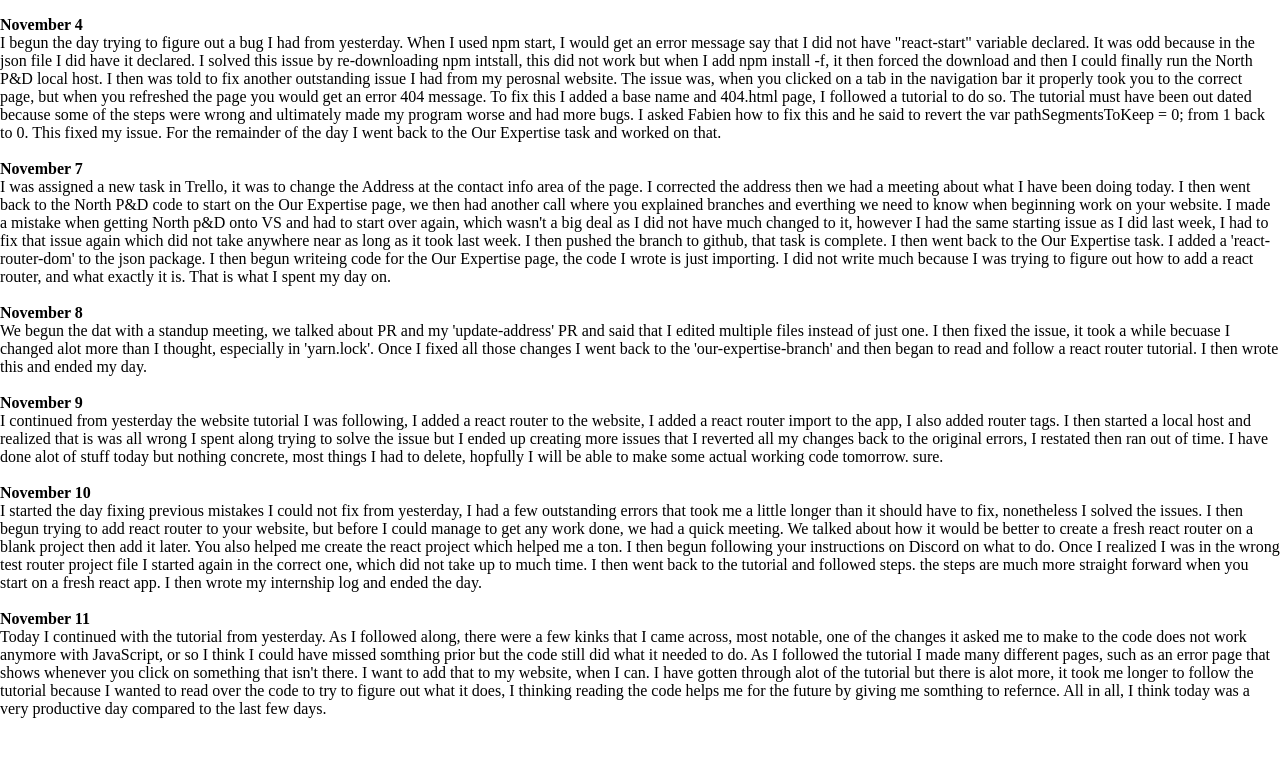
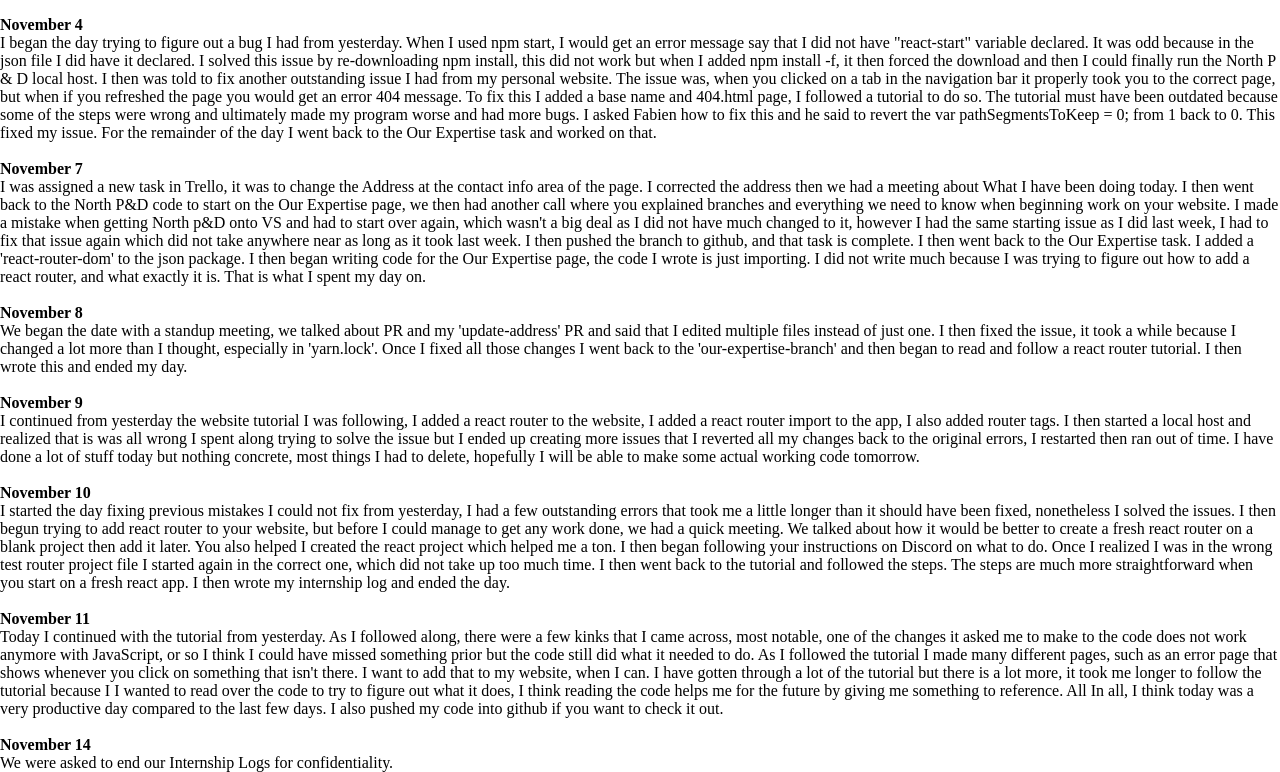
Before and after one commit to Khallan/khallan.github.io, a React (Create React App) app: page /internshiplogs in a window 1280 px wide. Shown: the part 1995-2767 px from the top of the page. Before the commit the page ends 2713 px from the top, so only its background shows below. Built offline with nearby package versions, Linux system fonts and the light colour scheme.

Commit message:
grammar fix

```diff
--- a/src/internshiplogs.js
+++ b/src/internshiplogs.js
@@ -21,10 +21,10 @@ function Internshiplogs() {
         <br />
         <b>October 12</b>
         <br />
-        Today, I have published this website, this took most of the time. I am unsure on how to update the website so I will learn that tomorrow.
-        The link to the old version of my website in the chat for you take a look at.
-         I also created working tabs in the navagation bar. Fabien helped me with creating
-        it and making it work. Tomorrow I will make the navagation bar easier on the eyes and begin learing JavaScript.
+        Today, I published this website. This took most of the time. I am unsure on how to update the website so I will learn that tomorrow.
+        The link to the old version of my website in the chat for you to take a look at.
+         I also created working tabs in the navigation bar. Fabien helped me with creating
+        and making it work. Tomorrow I will make the navigation bar easier on the eyes and begin learning JavaScript.
         <br />
         <br />
         <b>October 13</b>
@@ -57,46 +57,48 @@ function Internshiplogs() {
         <b>Ocotober 20</b>
         <br />
         I spent the day learning react and trying to convert my HTML code over to react JS. I was unsuccessful in doing so. I added a temporary like button
-        just so I can get a feel of what JS is about, I will remove that soon. I then downloaded a node to my computer to use in the terminal for react. I am
+        just so I can get a feel of what JS is about, I will remove that soon. I then  the node to my computer to use in the terminal to react. I am
         unsure what that does exactly, but I will figure it out tomorrow. React seems very complex but I am eager to learn it. Over the weekend if I am successful
-        in converting my code to JS I want to make my website look better.
+        In converting my code to JS I want to make my website look better.
         <br />
         <br />
         <b>October 21</b>
         <br />
         Today I finally got a React folder to work on my computer. I spent most of the time figuring it out. I have just begun converting my code to JS but I don't
-        have anyhting done code wise. I want to catch up to Fabien a little bit, so I am going to convert some of my code over to js on the weekend when I have
-        the time. I do not have much exprience with React as I just started with the program.
+        have anything done code wise. I want to catch up to Fabien a little bit, so I am going to convert some of my code over to js on the weekend when I have
+        the time. I do not have much experience with React as I just started with the program.
         <br />
         <br />
         <b>Ocotober 24</b>
         <br />
-        Although I did not do much I learned a lot of JavaScript. I have begun my navbar on my new react website. I tired to also add a menu icon when the screen
-        is too small. I tired to do this as I was making the navbar, so they are both half done. Posted below is what I have so far in React JS. This is only going to
-        here for the time being as I shift over to my new website <br />
+        Although I did not do much, I learned a lot of JavaScript. I have begun my navbar on my new react website. I tired to also add a menu icon when the screen
+        is too small. I tried to do this as I was making the navbar, so they are both half done. Posted below is what I have so far in React JS. This is only going to
+        here for the time being as I shift over to my new website
+        <br />
         <br />
         <b>Ocotober 25</b>
         <br />
         Today, I created a header with buttons on my new react application. I could not get these buttons to do anything, I will try again tomorrow. The
         buttons I created on the navbar go to my home page and to my internship logs. I have also created the CSS and made it have a gradient background.
         Also when you hover over the buttons a box around the word appears slowly and fades away slowly when you put and take your cursor off the button.
-        I have also tried to publish my react app but I am not sure if it has uploaded or not. I don't think it has I must of done somthing wrong. I think
-        that I have learned alot about React JavaScript, and feel that I was very productive today. From yesterday, I was not able to get the menu icon
+        I have also tried to publish my react app but I am not sure if it has been uploaded or not. I don't think I must've done something wrong. I think
+        that I have learned a lot about React JavaScript, and feel that I was very productive today. From yesterday, I was not able to get the menu icon
         to appear or work when my website is used on a phone. I will continue that problem later when I have my website working like this one here. Below I put
-        my React App header so you can see my progress on the other application. <br />
+        my React App header so you can see my progress on the other application.
+        <br />
         <br />
         <b>Ocotober 26</b>
         <br />
-        Today I continued with my work from the otherday. I spent most of my day tring to get navagation tabs to go to different parts of my website.
-        I could not make the tabs work, the tutorial must of been out dated thus my code would not work. I also re-did what I did yesterday because the tutorial
-        that I was following yesterday was more complex then is needed to be so I rewrote my code differently which did not take much time at all. I then tried to
+        Today I continued with my work from the other day. I spent most of my day trying to get navigation tabs to go to different parts of my website.
+        I could not make the tabs work, the tutorial must have been out dated so my code would not work. I also re-did what I did yesterday because the tutorial
+        that I was following yesterday was more complex than it needed to be so I rewrote my code differently which did not take much time at all. I then tried to
         publish my website. I did manage to get a website up and running but it is not what I created. The website that I published looks like documentation on how
         to properly publish a website, I will see if that helps tomorrow. I am having more trouble than I thought I was going to when I began React and JavaScript
         <br />
         <br />
         <b>October 27</b>
         <br />
-        Today, I finally hosted my react application. I then moved my nav bar over to a seperate file from the app.js to make it less confusing in Explorer tab.
+        Today, I finally hosted my react application. I then moved my nav bar over to a separate file from the app.js to make it less confusing in the Explorer tab.
         I have made the nav bar have a function. When I click onto the internship logs it takes you to this page, and when you click onto the home page it takes you back to a
         blank page. This is going to be temporarily blank. I am going to add a quick about me section on the first page so it is not empty. When you flip back and forth from
         the tabs the nav bar stays while underneath renders, thus saving time and energy. I also learned how to refresh a deployed react app. All in all a very successful day in
@@ -114,39 +116,39 @@ function Internshiplogs() {
         <br />
         <b>October 31</b>
         <br />
-        Today, I tried to fix the bugs in my code that I didn't realize yesterday, some of the bugs I attempeted to fix was the Navigation Bar hover feature.
-        When you hoverd your cursor over the buttons both the tabs would highlight, I don't know why this was happening because on my other code it works perfectly
-        fine. Another problem that occured today that is farmillar to me is the underline under the Navigation tasb will not remove, with text decorations, I have
+        Today, I tried to fix the bugs in my code that I didn't realize yesterday. Some of the bugs I attempted to fix were the Navigation Bar hover feature.
+        When you hover your cursor over the buttons both the tabs would highlight, I don't know why this was happening because on my other code it works perfectly
+        fine. Another problem that occurred today that is familiar to me is the underline under the Navigation tab will not remove, with text decorations, I have
         decided to leave it for now. I then wanted to get started with my About Me page. I started it off but then I wanted to be creative and have it where you scroll
         to find out stuff. I just started it now so I do not have much.
         <br />
         <h2>November</h2>
         <b>November 1</b>
         <br />
-        At the beginning, Fabien and I worked on our presentation for tomorrow morning. We have written down and memorized so dot point for tomorrow. I then
-        begun my editing my code. I seemingly did not do anything to my code but it had a bug I could not find. I spent very long on this and I had to because I
-        could not progress without it. Google did not help me because I did everything correct I just acceidentally deleted a closeing bracket from my function.
+        At the beginning, Fabien and I worked on our presentation for tomorrow morning. We have written down and memorized so many points for tomorrow. I then
+        I began editing my code. I seemingly did not do anything to my code but it had a bug I could not find. I spent very long on this and I had to because I
+        could not progress without it. Google did not help me because I did everything correct. I just accidentally deleted a closing bracket from my function.
         I had to get a second eye on this problem to see the solution. After I solved this problem with help. I then started to learn about API's,
         I also read up a little on GET requests. Then just like that the day was over.
         <br />
         <br />
         <b>November 3</b>
         <br />
-        Today, I began with reasearching API, I now have an understanding of the concept. Then we talked about a new project where you want me to create a new
+        Today, I began researching API. I now have an understanding of the concept. Then we talked about a new project where you want me to create a new
         tab on North P&D website. I began this task by downloading your code onto my computer and going through your code. I then created a branch named "our-expertise-branch".
-        I then tired to run the local host but got an error message and googled how to fix it. I tried many things but none of them worked, at least I think
-        I will try again tomorrow. I then put a pause on "Our expertise" project and then worked on fixing my website "Error 404" message. Once I fixed that issue
-        I then moved over all my old Internship logs to my this website.
+        I then tried to run the local host but got an error message and googled how to fix it. I tried many things but none of them worked, at least I think
+        I will try again tomorrow. I then put a pause on the "Our expertise" project and then worked on fixing my website "Error 404" message. Once I fixed that issue
+        I then moved over all my old Internship logs to this website.
         <br />
         <br />
         <b>November 4</b>
         <br />
-        I begun the day trying to figure out a bug I had from yesterday. When I used npm start, I would get an error message say that I did not have "react-start"
-        variable declared. It was odd because in the json file I did have it declared. I solved this issue by re-downloading npm intstall, this did not work but
-        when I add npm install -f, it then forced the download and then I could finally run the North P&D local host. I then was told to fix another outstanding
-        issue I had from my perosnal website. The issue was, when you clicked on a tab in the navigation bar it properly took you to the correct page, but when
-        you refreshed the page you would get an error 404 message. To fix this I added a base name and 404.html page, I followed a tutorial to do so. The tutorial
-        must have been out dated because some of the steps were wrong and ultimately made my program worse and had more bugs. I asked Fabien how to fix this and he said
+        I began the day trying to figure out a bug I had from yesterday. When I used npm start, I would get an error message say that I did not have "react-start"
+        variable declared. It was odd because in the json file I did have it declared. I solved this issue by re-downloading npm install, this did not work but
+        when I added npm install -f, it then forced the download and then I could finally run the North P & D local host. I then was told to fix another outstanding
+        issue I had from my personal website. The issue was, when you clicked on a tab in the navigation bar it properly took you to the correct page, but when
+        if you refreshed the page you would get an error 404 message. To fix this I added a base name and 404.html page, I followed a tutorial to do so. The tutorial
+        must have been outdated because some of the steps were wrong and ultimately made my program worse and had more bugs. I asked Fabien how to fix this and he said
         to revert the var pathSegmentsToKeep = 0; from  1 back to 0. This fixed my issue. For the remainder of the day I went back to the Our Expertise task and worked
         on that.
         <br />
@@ -154,18 +156,18 @@ function Internshiplogs() {
         <b>November 7</b>
         <br />
         I was assigned a new task in Trello, it was to change the Address at the contact info area of the page. I corrected the address then we had a meeting about
-        what I have been doing today. I then went back to the North P&D code to start on the Our Expertise page, we then had another call where you explained branches
-        and everthing we need to know when beginning work on your website. I made a mistake when getting North p&D onto VS and had to start over again, which wasn't a
+        What I have been doing today. I then went back to the North P&D code to start on the Our Expertise page, we then had another call where you explained branches
+        and everything we need to know when beginning work on your website. I made a mistake when getting North p&D onto VS and had to start over again, which wasn't a
         big deal as I did not have much changed to it, however I had the same starting issue as I did last week, I had to fix that issue again which did not take anywhere
-        near as long as it took last week. I then pushed the branch to github, that task is complete. I then went back to the Our Expertise task. I added a 'react-router-dom'
-        to the json package. I then begun writeing code for the Our Expertise page, the code I wrote is just importing. I did not write much because I was trying to
+        near as long as it took last week. I then pushed the branch to github, and that task is complete. I then went back to the Our Expertise task. I added a 'react-router-dom'
+        to the json package. I then began writing code for the Our Expertise page, the code I wrote is just importing. I did not write much because I was trying to
         figure out how to add a react router, and what exactly it is. That is what I spent my day on.
         <br />
         <br />
         <b>November 8</b>
         <br />
-        We begun the dat with a standup meeting, we talked about PR and my 'update-address' PR and said that I edited multiple files instead of just one. I then
-        fixed the issue, it took a while becuase I changed alot more than I thought, especially in 'yarn.lock'. Once I fixed all those changes I went back to
+        We began the date with a standup meeting, we talked about PR and my 'update-address' PR and said that I edited multiple files instead of just one. I then
+        fixed the issue, it took a while because I changed a lot more than I thought, especially in 'yarn.lock'. Once I fixed all those changes I went back to
         the 'our-expertise-branch' and then began to read and follow a react router tutorial. I then wrote this and ended my day.
         <br />
         <br />
@@ -173,29 +175,33 @@ function Internshiplogs() {
         <br />
         I continued from yesterday the website tutorial I was following, I added a react router to the website, I added a react router import to the app, I also added router tags.
         I then started a local host and realized that is was all wrong I spent along trying to solve the issue but I ended up creating more issues that I reverted
-        all my changes back to the original errors, I restated then ran out of time. I have done alot of stuff today but nothing concrete, most things I had to delete, hopfully
+        all my changes back to the original errors, I restarted then ran out of time. I have done a lot of stuff today but nothing concrete, most things I had to delete, hopefully
         I will be able to make some actual working code tomorrow.
-        sure.
         <br />
         <br />
         <b>November 10</b>
         <br />
         I started the day fixing previous mistakes I could not fix from yesterday, I had a few outstanding errors that took me a little longer than
-        it should have to fix, nonetheless I solved the issues. I then begun trying to add react router to your website, but before I could manage to get any work
+        it should have been fixed, nonetheless I solved the issues. I then begun trying to add react router to your website, but before I could manage to get any work
         done, we had a quick meeting. We talked about how it would be better to create a fresh react router on a blank project then add it later. You also helped
-        me create the react project which helped me a ton. I then begun following your instructions on Discord on what to do. Once I realized I was in the wrong
-        test router project file I started again in the correct one, which did not take up to much time. I then went back to the tutorial and followed steps.
-        the steps are much more straight forward when you start on a fresh react app. I then wrote my internship log and ended the day.
+        I created the react project which helped me a ton. I then began following your instructions on Discord on what to do. Once I realized I was in the wrong
+        test router project file I started again in the correct one, which did not take up too much time. I then went back to the tutorial and followed the steps.
+        The steps are much more straightforward when you start on a fresh react app. I then wrote my internship log and ended the day.
         <br />
         <br />
         <b>November 11</b>
         <br />
         Today I continued with the tutorial from yesterday. As I followed along, there were a few kinks that I came across, most notable, one of the changes it
-        asked me to make to the code does not work anymore with JavaScript, or so I think I could have missed somthing prior but the code still did what it needed
+        asked me to make to the code does not work anymore with JavaScript, or so I think I could have missed something prior but the code still did what it needed
         to do. As I followed the tutorial I made many different pages, such as an error page that shows whenever you click on something that isn't there. I want to
-        add that to my website, when I can. I have gotten through alot of the tutorial but there is alot more, it took me longer to follow the tutorial because I
-        wanted to read over the code to try to figure out what it does, I thinking reading the code helps me for the future by giving me somthing to refernce. All
-        in all, I think today was a very productive day compared to the last few days.
+        add that to my website, when I can. I have gotten through a lot of the tutorial but there is a lot more, it took me longer to follow the tutorial because I
+        I wanted to read over the code to try to figure out what it does, I think reading the code helps me for the future by giving me something to reference. All
+        In all, I think today was a very productive day compared to the last few days. I also pushed my code into github if you want to check it out.
+        <br />
+        <br />
+        <b>November 14</b>
+        <br />
+        We were asked to end our Internship Logs for confidentiality.
     </div>
   );
 }
```
